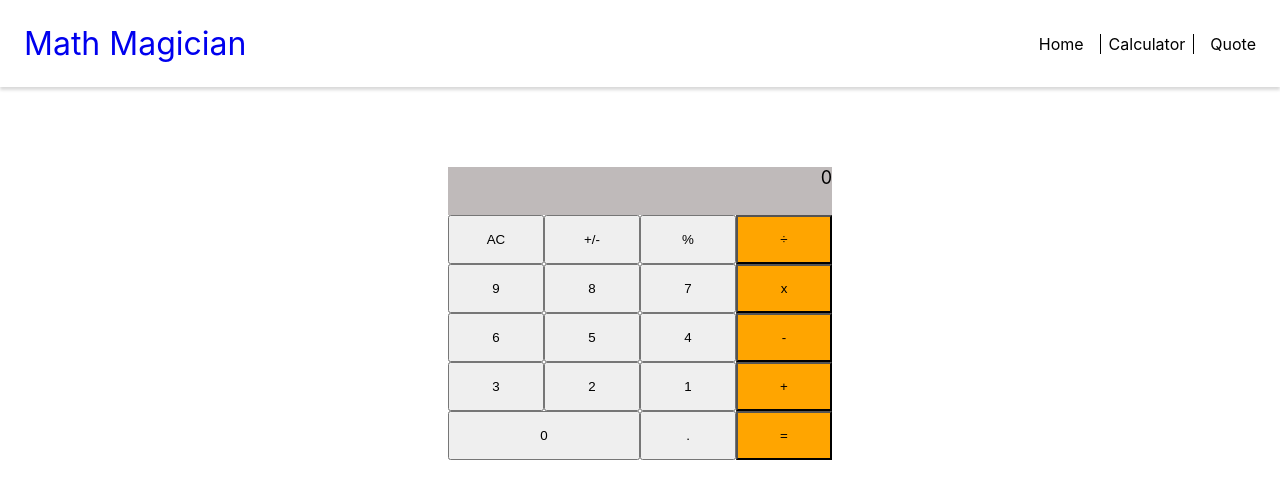
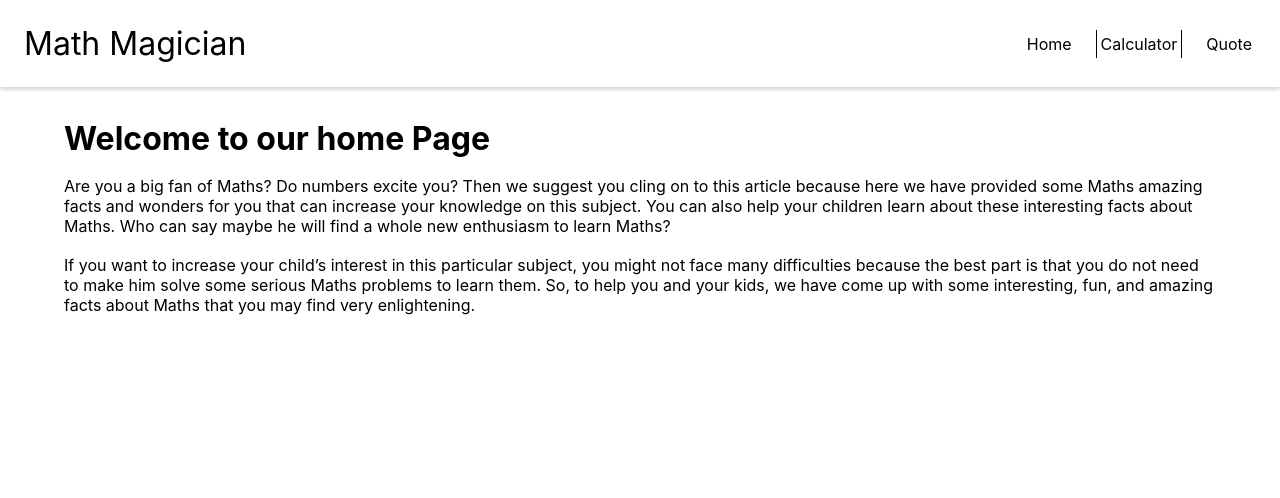
Before and after one commit to SimonGideon/math-magicians-, a React (Create React App) app: page / in a window 1280 px wide. Shown: the top 498 px of the page. Built offline with nearby package versions, Linux system fonts and the light colour scheme.

Commit message:
ADD page stylings

```diff
--- a/src/App.css
+++ b/src/App.css
@@ -3,6 +3,7 @@
   height: 10vh;
 }
 
+/* calculator */
 .input {
   width: 100%;
   height: 3rem;
@@ -21,9 +22,10 @@ button {
 }
 
 .container {
-  padding: 0 35% 35%;
+  display: flex;
   text-align: center !important;
   justify-content: center;
+  gap: 10rem;
 }
 
 .last {
@@ -34,3 +36,30 @@ button {
 .d {
   background-color: orange;
 }
+
+.MainCalc {
+  width: 30%;
+}
+
+
+/* home page */
+
+.HomeConctainer {
+  display: flex;
+  flex-direction: column;
+  text-align: left;
+  gap: 1.1rem;
+  margin: 0 5%;
+}
+
+.HomeBody {
+  display: flex;
+  flex-direction: column;
+  gap: 1.2rem;
+}
+
+/* Quotes */
+.QoutesContainer {
+  margin: 10% 10%;
+  font-size: 1.7rem;
+}
--- a/src/App.js
+++ b/src/App.js
@@ -1,16 +1,24 @@
 import './App.css';
 import React, { Component } from 'react';
+import { Route, Routes } from 'react-router-dom';
 import Calculator from './components/Calculator';
 import NavbarContainer from './components/Navbar';
-
+import Quotes from './components/Quotes';
+import Home from './components/Home';
 // eslint-disable-next-line react/prefer-stateless-function
 class App extends Component {
   render() {
     return (
-      <div className="App">
-        <NavbarContainer />
-        <Calculator />
-      </div>
+      <>
+        <div className="App">
+          <NavbarContainer />
+          <Routes>
+            <Route path="/" element={<Home />} />
+            <Route path="/Quotes" element={<Quotes />} />
+            <Route path="/Calculator" element={<Calculator />} />
+          </Routes>
+        </div>
+      </>
     );
   }
 }
--- a/src/components/Calculator.js
+++ b/src/components/Calculator.js
@@ -14,6 +14,10 @@ const Calculator = () => {
   };
   return (
     <div className="container">
+      <div className="CalcHeading">
+        <h1>Lets Do Some Maths</h1>
+      </div>
+      <div className="MainCalc">
         <form>
           <div className="input">
             {state.next || state.operation || state.total || state.err || 0}
@@ -81,6 +85,7 @@ const Calculator = () => {
           </button>
         </div>
       </div>
+    </div>
   );
 };
 
--- a/src/components/Home.js
+++ b/src/components/Home.js
@@ -0,0 +1,26 @@
+import React from 'react';
+import '../App.css';
+
+const Home = () => (
+  <div className="HomeConctainer">
+    <h1>Welcome to our home Page</h1>
+    <div className="HomeBody">
+      <p>
+        Are you a big fan of Maths? Do numbers excite you? Then we suggest you
+        cling on to this article because here we have provided some Maths
+        amazing facts and wonders for you that can increase your knowledge on
+        this subject. You can also help your children learn about these
+        interesting facts about Maths. Who can say maybe he will find a whole
+        new enthusiasm to learn Maths?
+      </p>
+      If you want to increase your child’s interest in this particular subject,
+      you might not face many difficulties because the best part is that you do
+      not need to make him solve some serious Maths problems to learn them. So,
+      to help you and your kids, we have come up with some interesting, fun, and
+      amazing facts about Maths that you may find very enlightening.
+      <p />
+    </div>
+  </div>
+);
+
+export default Home;
--- a/src/components/Navbar.js
+++ b/src/components/Navbar.js
@@ -1,13 +1,27 @@
 import React from 'react';
+import { Link } from 'react-router-dom';
 import styles from './Navbar.module.css';
+import '../App.css';
 
 const NavbarContainer = () => (
   <nav className={styles.navbar}>
-    <a className={styles.header} href="/">Math Magician</a>
+    <Link className={styles.header} to="/">
+      Math Magician
+    </Link>
     <ul className={styles.pages}>
-      <li href="/">Home</li>
-      <li href="/Calculator" className={styles.bordered}>Calculator</li>
-      <li href="/Quote">Quote</li>
+      <li>
+        <Link to="/">
+          Home
+        </Link>
+      </li>
+      <li>
+        <Link to="/Calculator" className={styles.bordered}>
+          Calculator
+        </Link>
+      </li>
+      <li>
+        <Link to="/Quotes">Quote</Link>
+      </li>
     </ul>
   </nav>
 );
--- a/src/components/Navbar.module.css
+++ b/src/components/Navbar.module.css
@@ -8,7 +8,7 @@
   justify-content: space-between;
   padding: 1.5rem;
   box-shadow: rgba(0, 0, 0, 0.15) 0 3px 3px 0;
-  margin-bottom: 5rem;
+  margin-bottom: 2rem;
 }
 
 .pages {
@@ -21,10 +21,21 @@
 .bordered {
   border-left: 0.1rem solid black;
   border-right: 0.1rem solid black;
-  padding: 0 0.5rem;
+  padding: 0.25rem;
 }
 
 .header {
-    text-decoration: none;
-    font-size: 2rem;
+  text-decoration: none;
+  font-size: 2rem;
+  color: black;
 }
+
+li {
+  padding: 0.25rem;
+  cursor: pointer;
+}
+
+li * {
+  color: black;
+  text-decoration: none;
+}
--- /dev/null
+++ b/src/components/Quotes.js
@@ -0,0 +1,12 @@
+import React from 'react';
+import '../App.css';
+
+const Quotes = () => (
+  <div className="QoutesContainer">
+    <p>
+      Mathematics is not numbers, equations, components, or algorithms: it is
+      about understanding. - William Paul Thurston
+    </p>
+  </div>
+);
+export default Quotes;
--- a/src/index.js
+++ b/src/index.js
@@ -1,11 +1,14 @@
 import React from 'react';
 import ReactDOM from 'react-dom/client';
 import './index.css';
+import { BrowserRouter } from 'react-router-dom';
 import App from './App';
 
 const root = ReactDOM.createRoot(document.getElementById('root'));
 root.render(
   <React.StrictMode>
-    <App />
+    <BrowserRouter>
+      <App />
+    </BrowserRouter>
   </React.StrictMode>,
 );
```
Also changed, not shown: src/components/Quote.js (deleted). Lines whose indentation alone changed are shown as unchanged.
